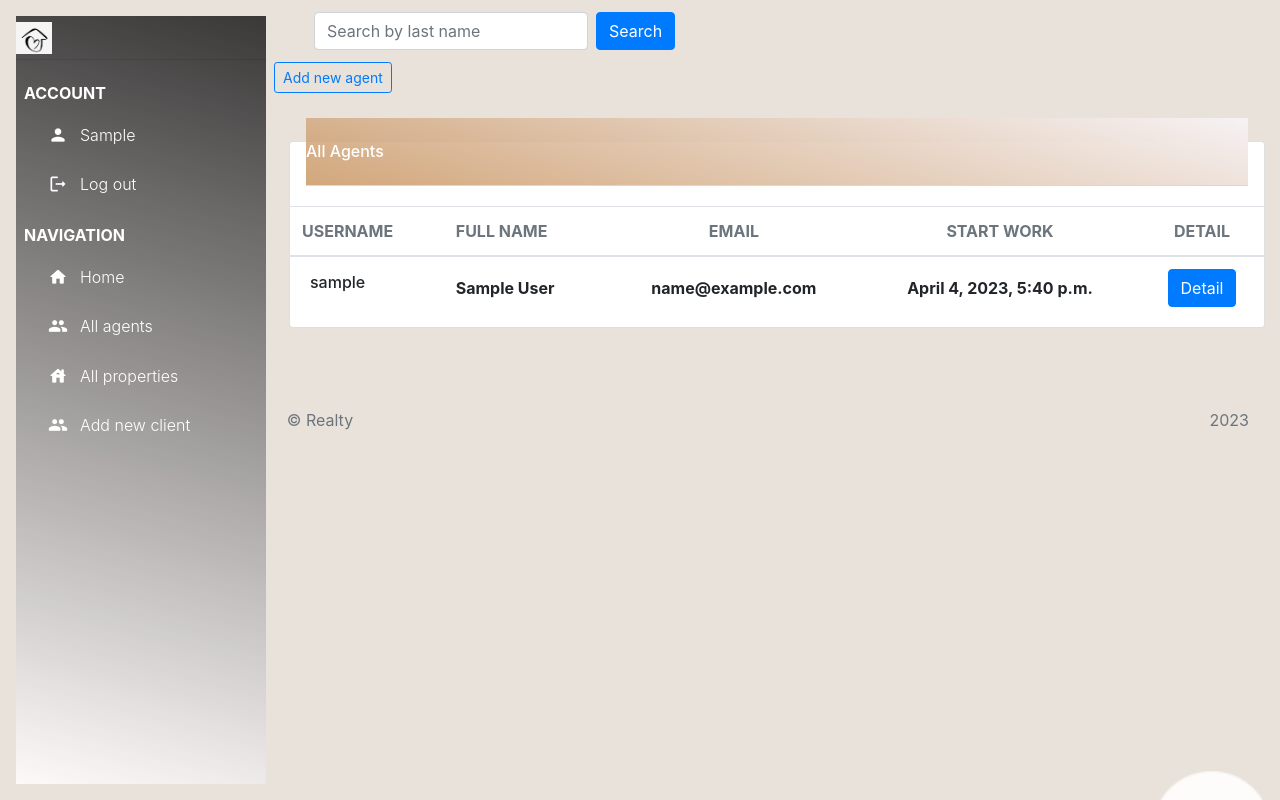
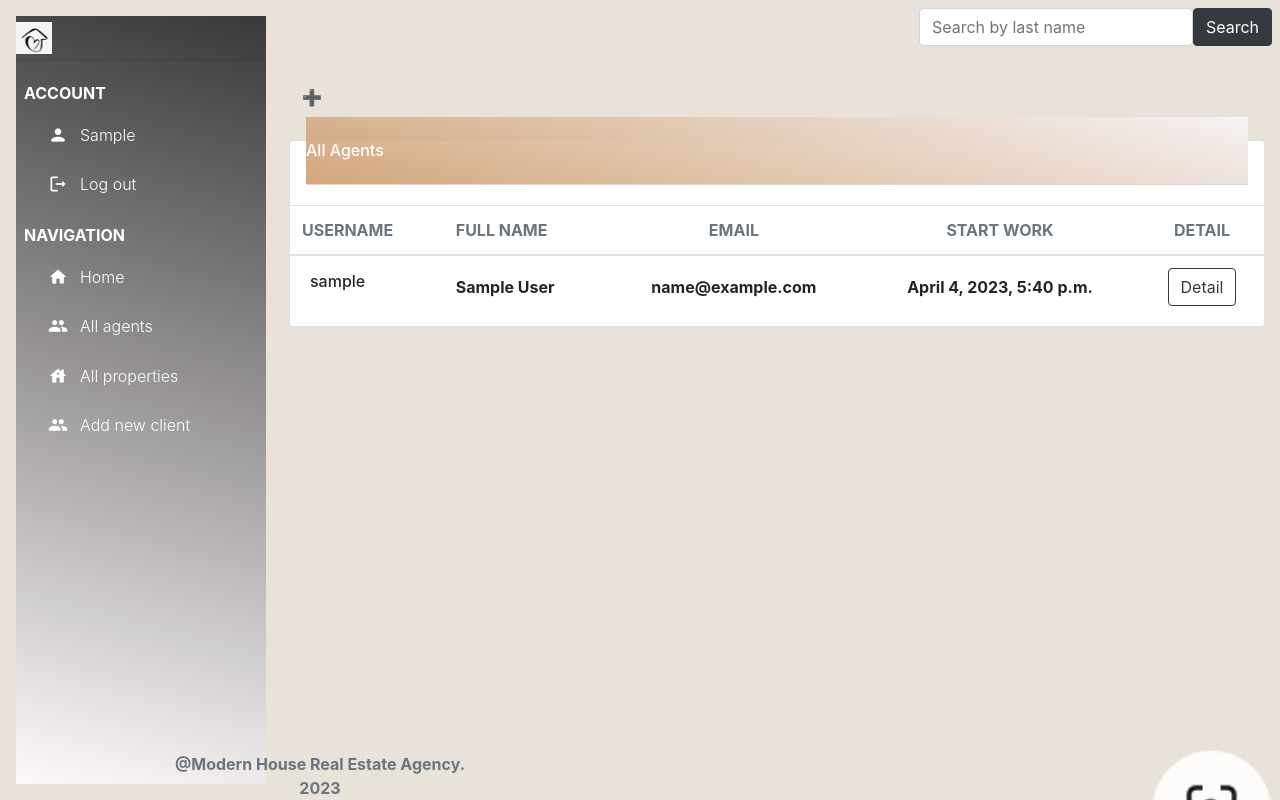
Before and after one commit to viktoria-rybenchuk/real-estate-agency, a Django app: page /agents/ in a window 1280 px wide. Run offline with Django 4.2, Linux system fonts and the light colour scheme; the visitor is signed in with stand-in values (Sample User, id 1); data comes from the database, SQL or seed files in the repository; some libraries are stand-ins or nearby versions.

Commit message:
Fix style footer

```diff
--- a/static/css/styles.css
+++ b/static/css/styles.css
@@ -1,10 +1,11 @@
-.btn-prime {
+.prime {
   --bs-btn-color: #fff;
   --bs-btn-bg: rgba(159, 70, 0, 0.3);
   --bs-btn-border-color: rgba(86, 38, 3, 0.91);
   --bs-btn-hover-color: #fff;
   --bs-btn-hover-bg: rgba(255, 159, 86, 0.3);
 }
+
 .btn-outline-prime {
   --bs-btn-color: rgba(91, 55, 3, 0.8);
   --bs-btn-border-color: #d54a02;
--- a/templates/agency/agent_form.html
+++ b/templates/agency/agent_form.html
@@ -13,7 +13,7 @@
           {% csrf_token %}
           {{ form|crispy}}
           <div class="d-grid gap-2 mt-3">
-            <input type="submit" value="Confirm" class="btn btn-primary btn-lg">
+            <input type="submit" value="Confirm" class="btn btn-dark btn-lg">
           </div>
         </form>
       </div>
--- a/templates/agency/agent_list.html
+++ b/templates/agency/agent_list.html
@@ -2,31 +2,17 @@
 {% load crispy_forms_filters %}
 
 {% block content %}
-	{% block navigation %}
-	<nav class="navbar navbar-main navbar-expand-lg px-0 mx-4 shadow-none border-radius-xl" id="navbarBlur" data-scroll="true">
-	  <div class="container-fluid py-1 px-3">
-	    <div class="collapse navbar-collapse mt-sm-0 mt-2 me-md-0 me-sm-4" id="navbar">
-	      <div class="ms-md-auto pe-md-3 d-flex align-items-center">
-	        <div class="input-group input-group-outline d-flex">
-		        <form action="" method="get" class="form-inline">
-			        <div class="d-flex">
-				        {% csrf_token %}
-	              <div class="form-group mr-2">
-	                {{ search_form|crispy }}
-	              </div>
-	                <div class="ml-auto">
-	                <input type="submit" class="btn btn-primary" value="Search">
-	                </div>
-			        </div>
-						</form>
-	        </div>
-	      </div>
-	    </div>
-	  </div>
-	</nav>
-	{% endblock %}
-		<button type="button" class="btn btn-outline-primary btn-sm mb-0 "><a href="{% url 'agency:agent-create' %}">Add new agent</a></button>
+	<div class="d-flex flex-row-reverse">
+		<div class="p-2"><form action="" method="get" class="form-inline">
+			{% csrf_token %}
+			{{ search_form|crispy }}
+		<button type="submit" class="btn btn-dark">Search</button>
+		</form></div>
+	</div>
 	<div class="container-fluid py-4">
+	<button type="button" class="btn btn-flat large ">
+		<a href="{% url 'agency:agent-create' %}">➕</a>
+	</button>
       <div class="row">
 	      <div class="col-12">
           <div class="card my-4">
@@ -75,7 +61,7 @@
 												<td class="align-middle">
 													<div class="text-center">
 														<span class="text-xs font-weight-bold">
-															<a href='{% url "agency:agent-detail" pk=agent.id %}' class="btn btn-primary">Detail</a>
+															<a href='{% url "agency:agent-detail" pk=agent.id %}' class="btn btn-outline-dark">Detail</a>
 														</span>
 													</div>
 												</td>
--- a/templates/includes/footer.html
+++ b/templates/includes/footer.html
@@ -1,18 +1,15 @@
-<footer class="footer py-4 fixed ">
-  <div class="container-fluid">
+<footer class="footer py-4">
+  <div class="container-fluid fixed-bottom">
     <div class="row align-items-center justify-content-lg-between">
       <div class="col-lg-6 mb-lg-0 mb-4">
-        <div class="copyright text-center text-sm text-muted text-lg-start">
-          &copy; <a href="https://bit.ly/3fKQZaL" class="font-weight-bold" target="_blank"></a>
-         Realty
+        <div class="text-center text-sm text-muted text-lg-end text-left">
+	        <strong> @Modern House Real Estate Agency.</strong>
+        </div>
+	      <div class="text-center text-sm text-muted text-lg-end text-right">
+	        <strong> 2023 </strong>
+        </div>
         </div>
       </div>
-      <div class="col-lg-6">
-        <ul class="nav nav-footer justify-content-center justify-content-lg-end">
-          <li class="nav-item">
-            <a href="https://appseed.us/product/material-dashboard/django/" class="nav-link text-muted" target="_blank">2023</a>
-          </li>
-        </ul>
       </div>
     </div>
   </div>
--- a/templates/includes/pagination.html
+++ b/templates/includes/pagination.html
@@ -3,23 +3,23 @@
     <div class="d-flex justify-content-lg-center p-2">
         <span class=align-content-center>
             {% if page_obj.has_previous %}
-                <a type="button" class="btn btn-outline-primary" href="?page=1">first</a>
+                <a type="button" class="btn btn-outline-dark" href="?page=1">first</a>
                 <a type="button" class="btn btn-outline-primary"
                     href="?page={{ page_obj.previous_page_number }}">
                     previous
                 </a>
             {% endif %}
 
-            <span type="button" class="btn btn-outline-primary">
+            <span type="button" class="btn btn-outline-dark">
                 {{ page_obj.number }} of {{ page_obj.paginator.num_pages }}
             </span>
 
             {% if page_obj.has_next %}
-                <a type="button" class="btn btn-outline-primary"
+                <a type="button" class="btn btn-outline-dark"
                     href="?page={{ page_obj.next_page_number }}">
                     next
                 </a>
-                <a type="button" class="btn btn-outline-primary"
+                <a type="button" class="btn btn-outline-dark"
                    href="?page={{ page.paginator.num_pages }}">
                     last
                 </a>
--- a/templates/includes/sidebar.html
+++ b/templates/includes/sidebar.html
@@ -3,7 +3,7 @@
 <aside class="sidenav navbar navbar-vertical navbar-expand-xs border-0 border-radius-xl my-3 fixed-start ms-3 bg-gradient-dark" id="sidenav-main">
   <div class="sidenav-header">
     <a class="navbar-brand" href="{% url 'agency:index' %}">
-      <img src="{% static 'img/main.png' %}" class="navbar-brand-img h-100" alt="main_logo">
+      <img src="{% static 'img/main.png' %}" class="navbar-brand-img h-200" alt="main_logo">
       <span class="ms-1 font-weight-bold text-white"></span>
     </a>
   </div>
```
Also changed, not shown: templates/agency/client_form.html (+10 -10 lines), templates/agency/property_list.html (+8 -22 lines), templates/registration/logged_out.html (+11 -16 lines), templates/registration/login.html (+9 -11 lines).
